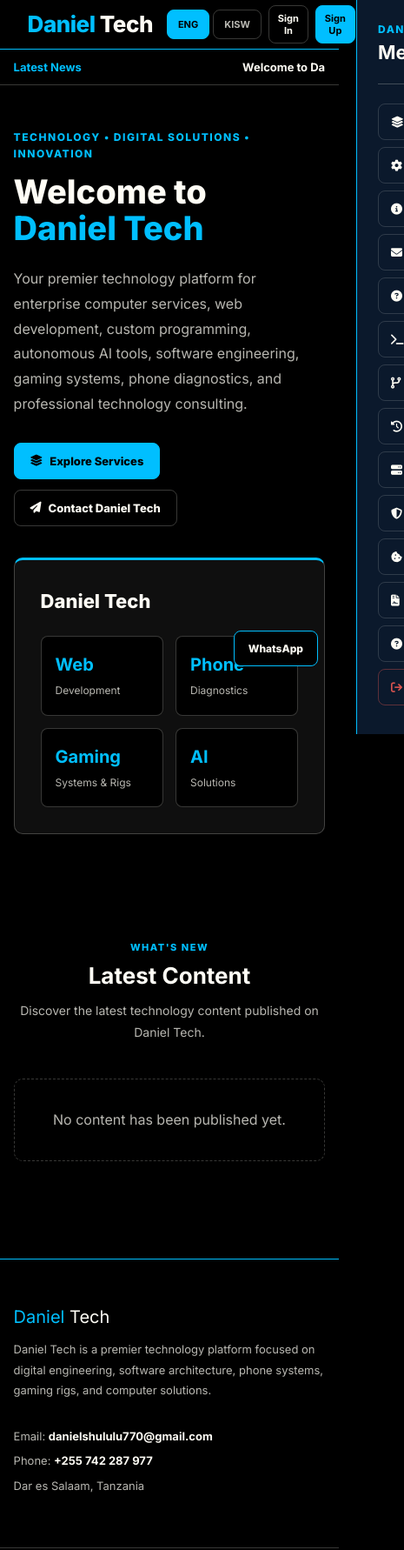
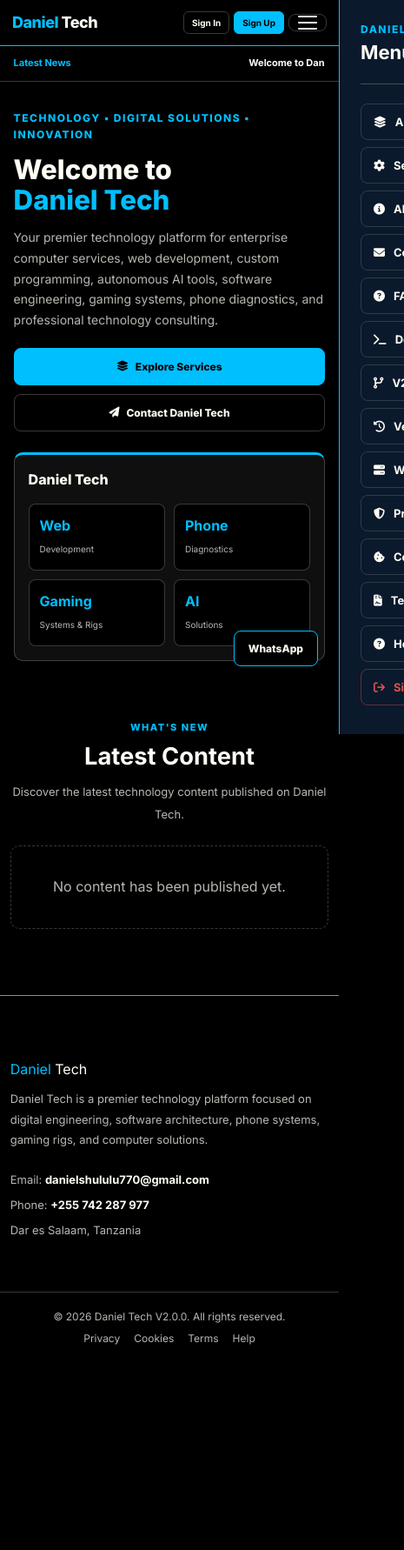
Before and after one commit to Danielshululu/daniel-tech, a website built with Vite: page index.html in a window 390 px wide. Shown: the top 1782 px of the page at 87% size, 465 px wide, since content can reach past the window. After the commit the page ends 1584 px from the top, so only its background shows below. Built offline with nearby package versions, Linux system fonts and the light colour scheme; some packages are replaced by stand-ins of ours; no server answers; the database is empty.

Commit message:
Mobile responsive: full header, hero, grids, modals, drawer fix

```diff
--- a/style.css
+++ b/style.css
@@ -1356,9 +1356,13 @@ body.menu-open, body.modal-open {
    RESPONSIVE DESIGN (TABLET & MOBILE)
    ========================================================= */
 
+/* =========================================================
+   TABLET (max-width: 950px)
+   ========================================================= */
 @media (max-width: 950px) {
   .header-top-row {
     min-height: 56px;
+    gap: 10px;
   }
 
   .main-nav {
@@ -1367,8 +1371,17 @@ body.menu-open, body.modal-open {
 
   .hero {
     grid-template-columns: 1fr;
-    gap: 36px;
-    padding: 50px 0;
+    gap: 30px;
+    padding: 44px 0;
+    min-height: unset;
+  }
+
+  .hero-card {
+    padding: 20px;
+  }
+
+  .hero-card-content {
+    grid-template-columns: repeat(2, 1fr);
   }
 
   .service-grid, .blog-grid, .content-grid {
@@ -1381,6 +1394,7 @@ body.menu-open, body.modal-open {
 
   .footer-container {
     grid-template-columns: 1fr;
+    gap: 32px;
   }
 
   .dashboard-container {
@@ -1409,40 +1423,274 @@ body.menu-open, body.modal-open {
   .dashboard-grid {
     grid-template-columns: 1fr;
   }
-}
-
+
+  .section-container {
+    padding: 52px 0;
+  }
+
+  .modal-box {
+    width: 95%;
+    max-height: 90vh;
+    padding: 24px 20px;
+  }
+}
+
+/* =========================================================
+   MOBILE (max-width: 600px)
+   ========================================================= */
 @media (max-width: 600px) {
-  .logo {
-    font-size: 20px;
-  }
-
+
+  /* --- HEADER --- */
+  :root {
+    --header-h: auto;
+  }
+
+  .header-top-row {
+    width: 100%;
+    padding: 0 14px;
+    min-height: 52px;
+    grid-template-columns: 1fr auto;
+    gap: 8px;
+  }
+
+  /* Hide the left spacer so logo goes left */
+  .header-spacer {
+    display: none;
+  }
+
+  /* Logo goes to column 1, left-aligned */
+  .header-top-row .logo {
+    grid-column: 1;
+    text-align: left;
+    font-size: 18px;
+  }
+
+  /* Actions (language + sign in/up + hamburger) go to column 2 */
+  .header-actions {
+    grid-column: 2;
+    gap: 5px;
+  }
+
+  /* Hide language switcher on very small screens to save space */
+  .language-switch {
+    display: none;
+  }
+
+  /* Smaller auth buttons */
   .header-button {
-    padding: 7px 10px;
+    padding: 6px 9px;
+    font-size: 10px;
+    border-radius: 6px;
+  }
+
+  .auth-buttons {
+    gap: 5px;
+  }
+
+  /* Hamburger stays visible */
+  .menu-button {
+    padding: 8px 10px;
+  }
+
+  /* --- NEWS TICKER --- */
+  .news-container {
     font-size: 11px;
-  }
-
+    gap: 8px;
+  }
+
+  #newsContent {
+    font-size: 11px;
+  }
+
+  /* --- HERO --- */
+  .hero {
+    grid-template-columns: 1fr;
+    gap: 24px;
+    padding: 32px 0;
+    min-height: unset;
+  }
+
+  .hero h1 {
+    font-size: clamp(26px, 8vw, 38px);
+    margin-bottom: 14px;
+  }
+
+  .hero-description {
+    font-size: 14px;
+    line-height: 1.7;
+    margin-bottom: 20px;
+  }
+
+  .hero-buttons {
+    gap: 10px;
+  }
+
+  .hero-buttons .primary-button,
+  .hero-buttons .secondary-button {
+    width: 100%;
+    justify-content: center;
+    padding: 13px 16px;
+  }
+
+  .hero-card {
+    padding: 16px;
+  }
+
+  .hero-card-top {
+    font-size: 16px;
+    margin-bottom: 14px;
+  }
+
+  .hero-card-content {
+    grid-template-columns: 1fr 1fr;
+    gap: 10px;
+  }
+
+  .hero-stat {
+    padding: 12px;
+  }
+
+  .hero-stat strong {
+    font-size: 16px;
+  }
+
+  .hero-stat span {
+    font-size: 10px;
+  }
+
+  /* --- SECTION CONTAINERS --- */
+  .section-container {
+    padding: 36px 0;
+    width: 94%;
+  }
+
+  .section-heading {
+    margin-bottom: 24px;
+  }
+
+  .section-heading h2 {
+    font-size: clamp(20px, 7vw, 28px);
+  }
+
+  .section-heading span {
+    font-size: 13px;
+  }
+
+  /* --- GRIDS --- */
   .service-grid, .blog-grid, .content-grid {
     grid-template-columns: 1fr;
-  }
-
+    gap: 16px;
+  }
+
+  /* --- SERVICE FILTER BAR --- */
+  .services-filter-bar {
+    gap: 6px;
+    margin-bottom: 20px;
+  }
+
+  .filter-btn {
+    padding: 7px 14px;
+    font-size: 11px;
+  }
+
+  /* --- CARDS --- */
+  .service-card, .blog-card, .content-card {
+    border-radius: 8px;
+  }
+
+  /* --- FORMS --- */
   .form-row {
     grid-template-columns: 1fr;
-  }
-
+    gap: 12px;
+  }
+
+  .contact-layout {
+    gap: 24px;
+  }
+
+  /* --- SETTINGS --- */
   .settings-page-content {
     grid-template-columns: 1fr;
   }
 
+  /* --- DASHBOARD --- */
   .dashboard-stats {
-    grid-template-columns: 1fr;
+    grid-template-columns: 1fr 1fr;
+    gap: 10px;
   }
 
   .dashboard-main {
-    padding: 16px;
+    padding: 14px;
   }
 
   .dashboard-header {
     flex-direction: column;
     align-items: flex-start;
-  }
-}
+    gap: 10px;
+  }
+
+  .dashboard-header h2 {
+    font-size: 18px;
+  }
+
+  /* --- MODALS --- */
+  .modal-box {
+    width: 96%;
+    max-height: 92vh;
+    padding: 20px 16px;
+    border-radius: 12px;
+  }
+
+  .modal-title {
+    font-size: 18px;
+  }
+
+  /* --- FOOTER --- */
+  .footer-container {
+    grid-template-columns: 1fr;
+    gap: 24px;
+  }
+
+  .site-footer {
+    padding: 36px 0 20px;
+  }
+
+  /* --- DRAWER --- */
+  .menu-drawer {
+    width: 100%;
+    max-width: 100%;
+    right: -100%;
+  }
+
+  /* --- BUTTONS GENERAL --- */
+  .primary-button, .secondary-button {
+    padding: 11px 16px;
+    font-size: 12px;
+  }
+}
+
+/* =========================================================
+   VERY SMALL SCREENS (max-width: 380px)
+   ========================================================= */
+@media (max-width: 380px) {
+  .header-top-row .logo {
+    font-size: 16px;
+  }
+
+  /* On very tiny screens, hide Sign Up, keep only Sign In */
+  #signUpButton {
+    display: none;
+  }
+
+  .hero h1 {
+    font-size: 24px;
+  }
+
+  .hero-card-content {
+    grid-template-columns: 1fr;
+  }
+
+  .dashboard-stats {
+    grid-template-columns: 1fr;
+  }
+}
```
